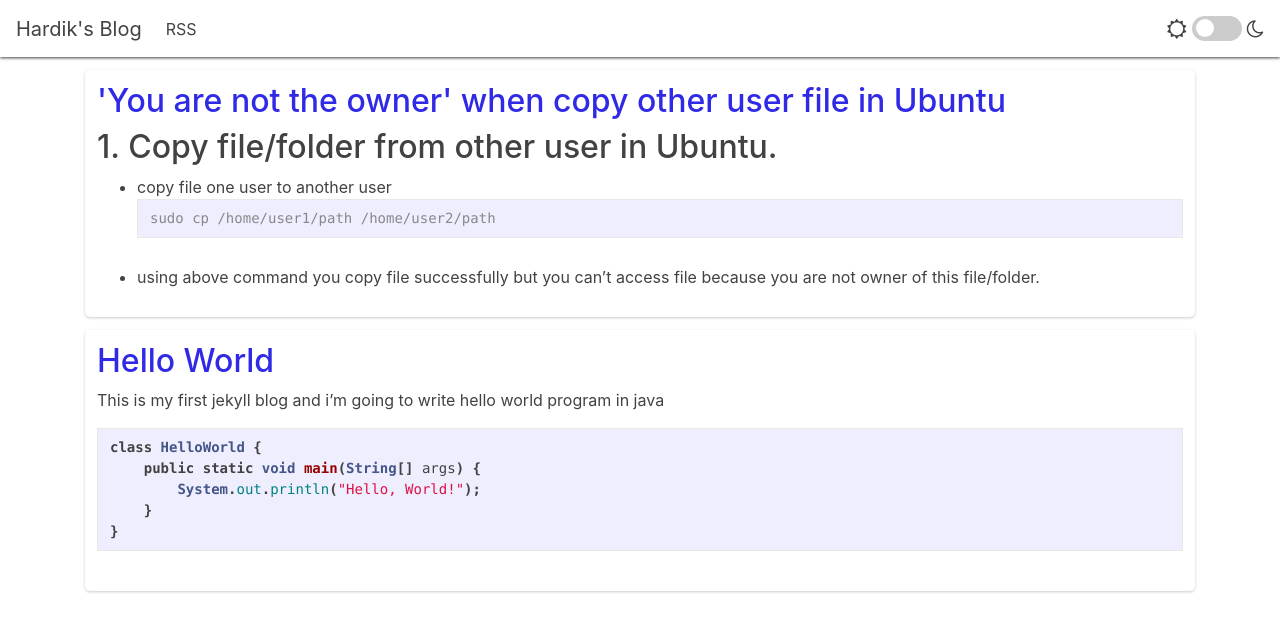
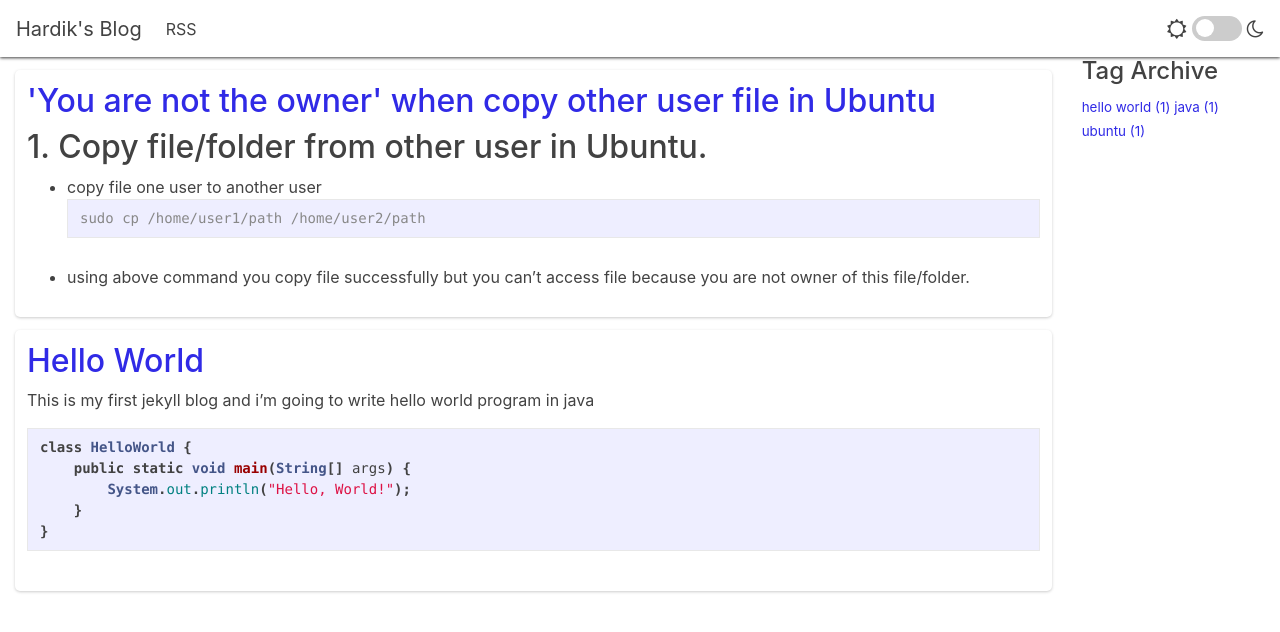
Before and after one commit to jogHar/jogHar.github.io, a Jekyll site: the page built from blogs.md, in a window 1280 px wide. Shown: the top 632 px of the page. Built offline with Jekyll 4.4.1, drawn with Linux system fonts in a browser that asks for light colours.

Commit message:
Add: Tag archive

```diff
--- /dev/null
+++ b/_includes/archive.html
@@ -0,0 +1,10 @@
+<h4>Tag Archive</h4>
+{% assign tags = site.tags | sort %}
+{% for tag in tags %}
+ <span class="site-tag">
+    <a href="/tag/{{ tag | first | slugify }}/"
+        style="font-size: {{ tag | last | size  |  times: 4 | plus: 80  }}%">
+            {{ tag[0] | replace:'-', ' ' }} ({{ tag | last | size }})
+    </a>
+</span>
+{% endfor %}
--- a/_layouts/blogpost.html
+++ b/_layouts/blogpost.html
@@ -3,8 +3,9 @@
     title : Blogs | Hardik Jogani
 ---
 
-<div class="container">
-    <div>
+<div class="container-fluid">
+  <div class="row">
+      <div class="col-md-10">
         {% for post in site.posts %}
           <div class="bg_main">
             <h2><a href="{{ post.url }}">{{ post.title }}</a></h2>
@@ -12,4 +13,8 @@
           </div>
         {% endfor %}
       </div>
+      <div class="col-md-2">
+        {% include archive.html %}
       </div>
+  </div>
+</div>
--- a/_layouts/post.html
+++ b/_layouts/post.html
@@ -20,7 +20,7 @@
                         <a href="/tag/{{ tag_name }}">
                             <code class="highligher-rouge">
                                 <button type="button" class="btn btn-light m-tag">
-                                    <i class="fa fa-tag" aria-hidden="true"></i> {{ tag_name }}
+                                    <i class="fa fa-tag" aria-hidden="true"></i> {{ tag_name | replace:'-', ' ' }}
                                 </button>
                             </code>
                         </a>
--- a/_sass/blogs.scss
+++ b/_sass/blogs.scss
@@ -120,3 +120,7 @@ input:checked + .slider:before {
 .tag-title {
   text-align: center;
 }
+
+.site-tag {
+  width: auto;
+}
```
Lines whose indentation alone changed are shown as unchanged.
